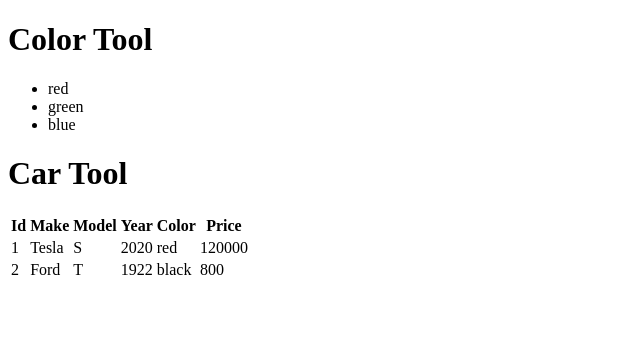
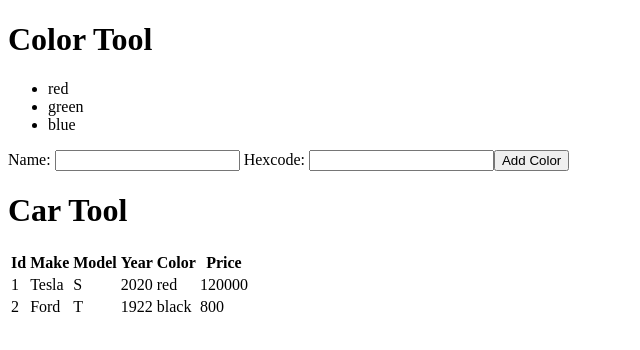
Before and after one commit to t4d-classes/angular_06012022, an Angular app in the folder demo-app/: page / in a window 1280 px wide. Shown: the top 350 px of the page, without its empty margins (0-640 px from the left). Built offline with nearby package versions, Linux system fonts and the light colour scheme.

Commit message:
add exercise 4

```diff
--- a/demo-app/src/app/color-tool/components/color-home/color-home.component.html
+++ b/demo-app/src/app/color-tool/components/color-home/color-home.component.html
@@ -1,3 +1,7 @@
 <app-tool-header [headerText]="headerText"></app-tool-header>
 
 <app-color-list [colors]="colors"></app-color-list>
+
+<app-color-form
+  buttonText="Add Color"
+  (submitColor)="doAddColor($event)"></app-color-form>
--- a/demo-app/src/app/color-tool/components/color-home/color-home.component.ts
+++ b/demo-app/src/app/color-tool/components/color-home/color-home.component.ts
@@ -1,6 +1,6 @@
 import { Component, OnInit } from '@angular/core';
 
-import { Color } from '../../models/colors';
+import { Color, NewColor } from '../../models/colors';
 
 @Component({
   // how I call the component
@@ -23,4 +23,16 @@
   ngOnInit(): void {
   }
 
+  doAddColor(color: NewColor) {
+
+    this.colors = [
+      ...this.colors,
+      {
+        ...color,
+        id: Math.max(...this.colors.map(c => c.id), 0) + 1,
+      },
+    ];
+
+  }
+
 }
```
Also changed, not shown: demo-app/exercises/exercise-4.md (added, +13 -0 lines).
